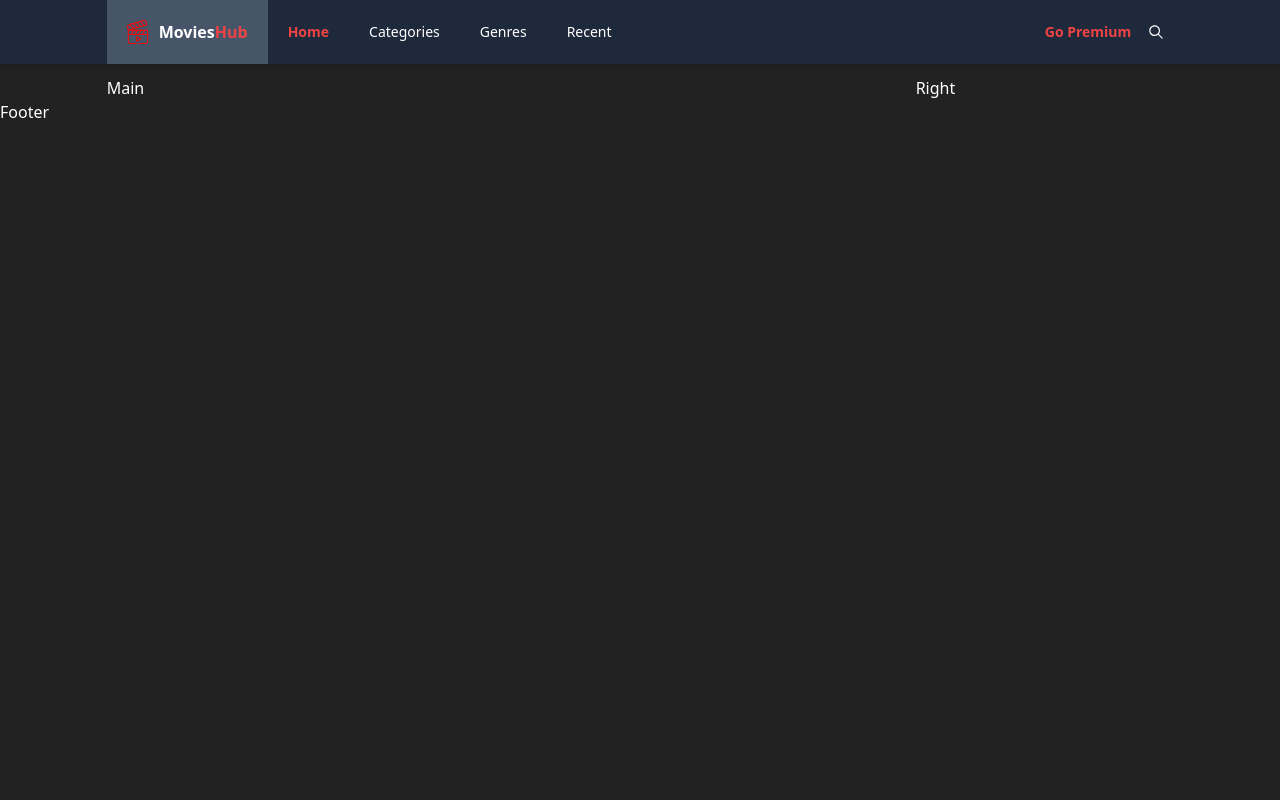
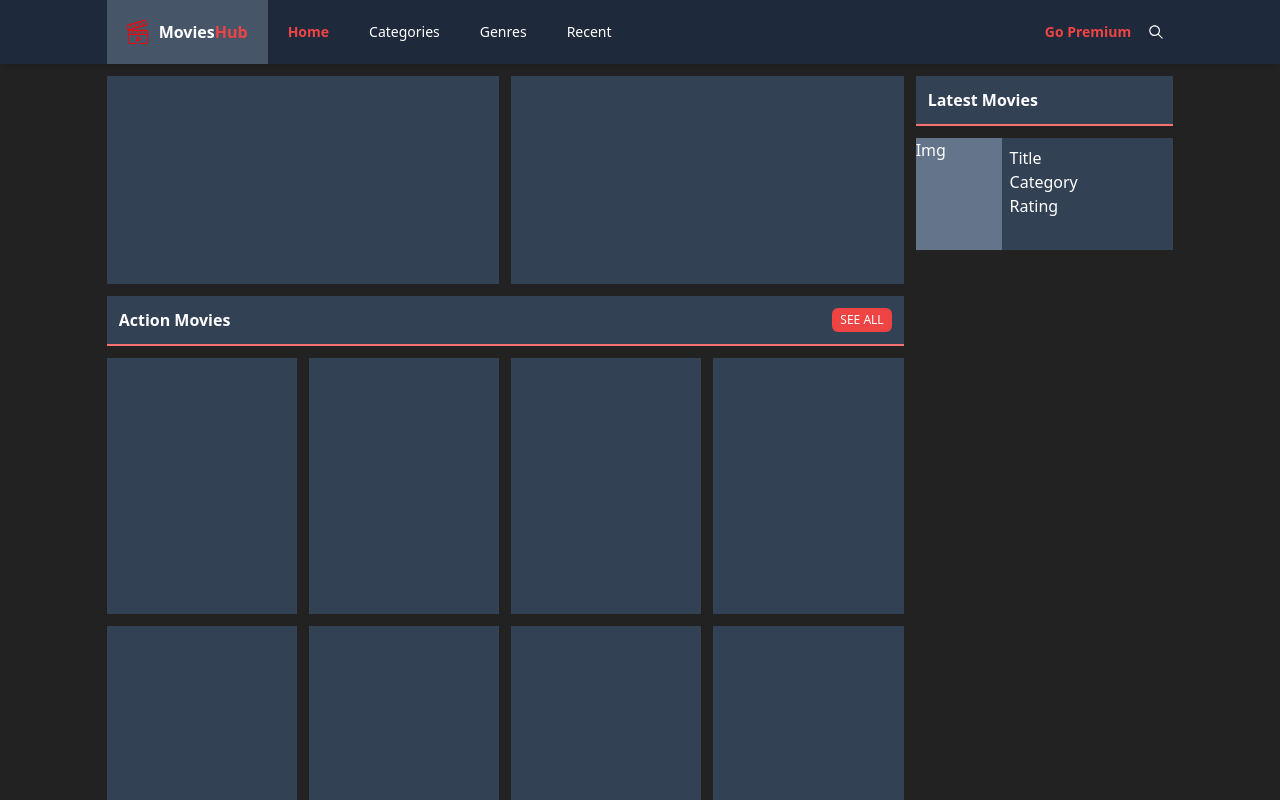
Before and after one commit to riajulpro/movieshub-client, a React (Vite) app: page / in a window 1280 px wide. Shown: the top 800 px of the page. Built offline with nearby package versions, Linux system fonts and the light colour scheme; no server answers.

Commit message:
UPDATE V2: Making the movies list structure

```diff
--- a/src/components/newUI/Home/Features.jsx
+++ b/src/components/newUI/Home/Features.jsx
@@ -1,5 +1,10 @@
 const Features = () => {
-  return <div>Features</div>;
+  return (
+    <div className="grid grid-cols-1 lg:grid-cols-2 gap-3">
+      <div className="bg-slate-700 h-52"></div>
+      <div className="bg-slate-700 h-52"></div>
+    </div>
+  );
 };
 
 export default Features;
--- a/src/components/newUI/Home/LatestMovies.jsx
+++ b/src/components/newUI/Home/LatestMovies.jsx
@@ -1,5 +1,19 @@
 const LatestMovies = () => {
-  return <div>Latest Movies</div>;
+  return (
+    <div>
+      <h3 className="font-bold bg-slate-700 border-b-2 border-red-400 p-3 mb-3">
+        Latest Movies
+      </h3>
+      <div className="h-28 bg-slate-700 grid grid-cols-3">
+        <div className="col-span-1 h-full bg-slate-500">Img</div>
+        <div className="col-span-2 p-2">
+          <h4>Title</h4>
+          <p>Category</p>
+          <p>Rating</p>
+        </div>
+      </div>
+    </div>
+  );
 };
 
 export default LatestMovies;
--- /dev/null
+++ b/src/components/newUI/Home/MoviesList.jsx
@@ -0,0 +1,12 @@
+import SingleCategory from "./SingleCategory";
+
+const MoviesList = () => {
+  return (
+    <div>
+      <SingleCategory categoryName="Action Movies" />
+      <SingleCategory categoryName="Thriller Movies" />
+    </div>
+  );
+};
+
+export default MoviesList;
--- /dev/null
+++ b/src/components/newUI/Home/SingleCategory.jsx
@@ -0,0 +1,24 @@
+const SingleCategory = ({ categoryName }) => {
+  return (
+    <div>
+      <h3 className="bg-slate-700 border-b-2 border-red-400 p-3 my-3 flex justify-between items-center">
+        <span className="font-bold">{categoryName}</span>
+        <button className="rounded-md py-1 px-2 bg-red-500 text-white text-xs uppercase hover:bg-red-400 active:scale-95">
+          See All
+        </button>
+      </h3>
+      <div className="grid grid-cols-1 md:grid-cols-3 lg:grid-cols-4 gap-3">
+        <div className="bg-slate-700 h-64"></div>
+        <div className="bg-slate-700 h-64"></div>
+        <div className="bg-slate-700 h-64"></div>
+        <div className="bg-slate-700 h-64"></div>
+        <div className="bg-slate-700 h-64"></div>
+        <div className="bg-slate-700 h-64"></div>
+        <div className="bg-slate-700 h-64"></div>
+        <div className="bg-slate-700 h-64"></div>
+      </div>
+    </div>
+  );
+};
+
+export default SingleCategory;
--- a/src/pages/Public/Home.jsx
+++ b/src/pages/Public/Home.jsx
@@ -1,4 +1,7 @@
 import { Helmet } from "react-helmet";
+import Features from "../../components/newUI/Home/Features";
+import LatestMovies from "../../components/newUI/Home/LatestMovies";
+import MoviesList from "../../components/newUI/Home/MoviesList";
 
 const Home = () => {
   return (
@@ -7,8 +10,13 @@ const Home = () => {
         <title>MoviesHub - All the Animation movies are here</title>
       </Helmet>
       <div className="template w-full lg:w-10/12 lg:mx-auto m-3 lg:m-0 lg:mt-3 grid grid-cols-12 gap-3">
-        <div className="col-span-9">Main</div>
-        <div className="col-span-3">Right</div>
+        <div className="col-span-9">
+          <Features />
+          <MoviesList />
+        </div>
+        <div className="col-span-3">
+          <LatestMovies />
+        </div>
       </div>
     </>
   );
```
